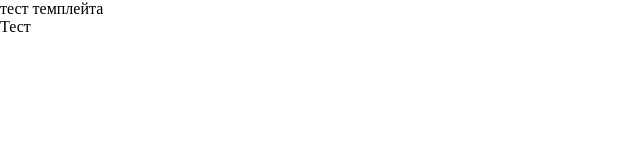
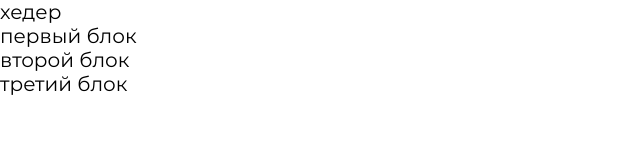
Before and after one commit to zaymovskey/sbis-test, a website built with Vite: page index.html in a window 1280 px wide. Shown: the whole page, without its empty margins (0-640 px from the left). Built offline with nearby package versions, Linux system fonts and the light colour scheme.

Commit message:
template structure

```diff
--- a/index.html
+++ b/index.html
@@ -8,8 +8,11 @@
         <title>Струга</title>
     </head>
     <body>
-        {{> header }}
-
-        <div>Тест</div>
+        <!-- prettier-ignore -->
+        <main>
+            {{> mainPageFirstBlock }}
+            {{> mainPageSecondBlock }}
+            {{> mainPageThirdBlock }}
+        </main>
     </body>
 </html>
--- a/src/styles/index.scss
+++ b/src/styles/index.scss
@@ -1 +1,10 @@
 @import "normalize";
+@import "variables/global";
+
+body {
+  color: var(--color-black);
+  background-color: var(--color-white);
+
+  font-family: var(--font-family-main), serif;
+  font-size: var(--font-size-s);
+}
--- a/src/styles/variables/global.scss
+++ b/src/styles/variables/global.scss
@@ -1,11 +1,26 @@
+@import "../fonts";
+
 :root {
     // Colors
-    --color-black: #212121;
+    --color-white: #FFF;
+    --color-black: #000;
+    --color-black-lt: #212121;
     --color-black-dk: #171717;
     --color-brown: #be713c;
     --color-cream: #f5e2c3;
 
     // Fonts
-    --font-family-main: 'Gilroy-Regular', serif;
-    --font-family-bold: 'Gilroy-Bold', serif;
+    --font-family-main: 'Montserrat-Regular', serif;
+
+    // Font-sizes
+    --font-size-xs: 16px;
+    --font-size-s: 20px;
+    --font-size-m: 24px;
+    --font-size-l: 32px;
+    --font-size-xl: 50px;
+    --font-size-2xl: 60px;
+
+    // Paddings
+    --padding-y-main: 32px;
+    --padding-x-main: 312px;
 }
--- a/src/templates/header/header.html
+++ b/src/templates/header/header.html
@@ -1,3 +1,3 @@
 <link rel="stylesheet" href="src/templates/header/header.scss" />
 
-<div>тест темплейта</div>
+<div>хедер</div>
--- /dev/null
+++ b/src/templates/mainPageFirstBlock/mainPageFirstBlock.html
@@ -0,0 +1,6 @@
+<link
+    rel="stylesheet"
+    href="src/templates/mainPageFirstBlock/mainPageFirstBlock.scss"
+/>
+
+<div>{{> header }} первый блок</div>
--- /dev/null
+++ b/src/templates/mainPageSecondBlock/mainPageSecondBlock.html
@@ -0,0 +1,6 @@
+<link
+    rel="stylesheet"
+    href="src/templates/mainPageSecondBlock/mainPageSecondBlock.scss"
+/>
+
+<div>второй блок</div>
--- /dev/null
+++ b/src/templates/mainPageThirdBlock/mainPageThirdBlock.html
@@ -0,0 +1,6 @@
+<link
+    rel="stylesheet"
+    href="src/templates/mainPageThirdBlock/mainPageThirdBlock.scss"
+/>
+
+<div>третий блок</div>
```
Also changed, not shown: src/assets/svgs/logo.svg (added), src/templates/mainPageFirstBlock/mainPageFirstBlock.scss (added), src/templates/mainPageSecondBlock/mainPageSecondBlock.scss (added), src/templates/mainPageThirdBlock/mainPageThirdBlock.scss (added), 1 other file.
